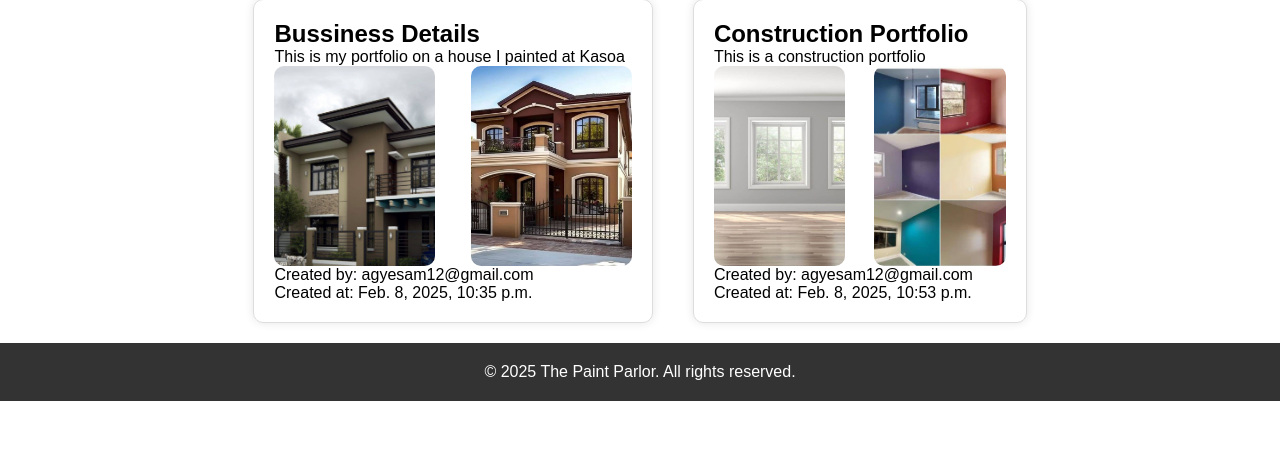
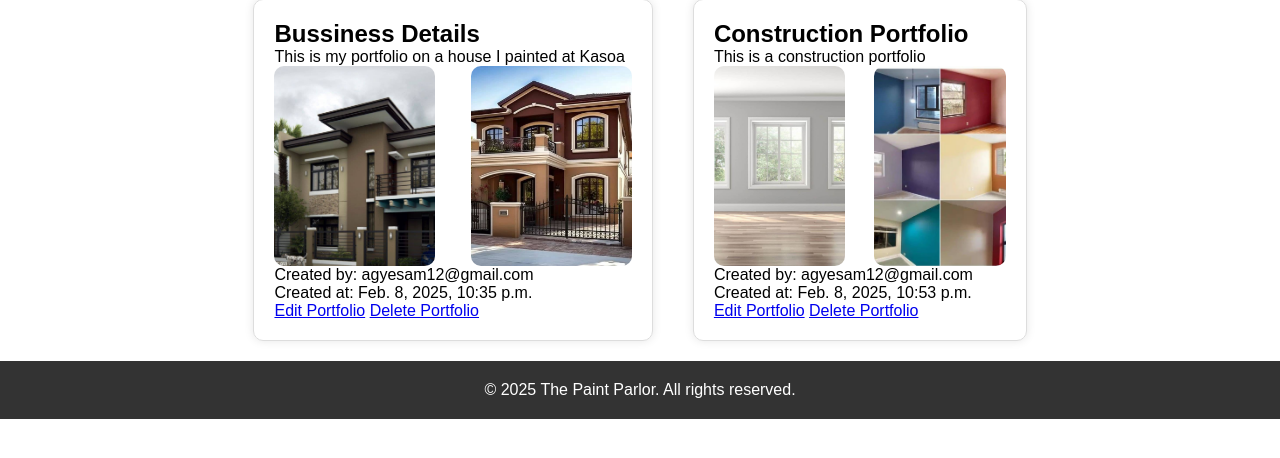
Before and after one commit to agyesam12/painting-site, a Django app: page /portfolio_lists in a window 1280 px wide. Shown: the part 148-606 px from the top of the page. Run offline with Django 5.2, Linux system fonts and the light colour scheme; a user stored in the database is signed in; data comes from the database, SQL or seed files in the repository; parts of the project's set-up code (start-up, migrations or seed data) failed here and were passed over; some libraries are stand-ins or nearby versions.

Commit message:
updated the portfolio lists template file

```diff
--- a/paint/templates/portfolio_lists.html
+++ b/paint/templates/portfolio_lists.html
@@ -42,6 +42,10 @@
         </div>
         <p>Created by: {{ portfolio.created_by.email }}</p>
         <p>Created at: {{ portfolio.created_at }}</p>
+        {% if request.user == portfolio.created_by %}
+    <a href="{% url 'update_portfolio' portfolio.portfolio_id %}">Edit Portfolio</a>
+    <a href="{% url 'delete_portfolio' portfolio.portfolio_id %}">Delete Portfolio</a>
+  {% endif %}
       </div>
     {% endfor %}
   </div>
```
